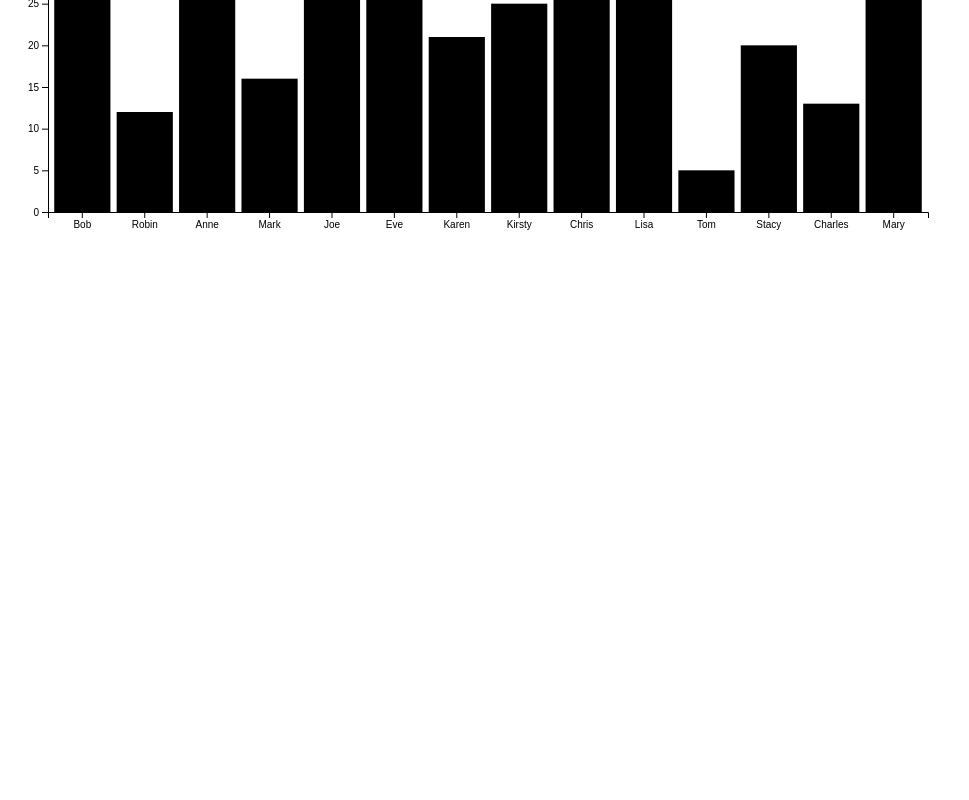
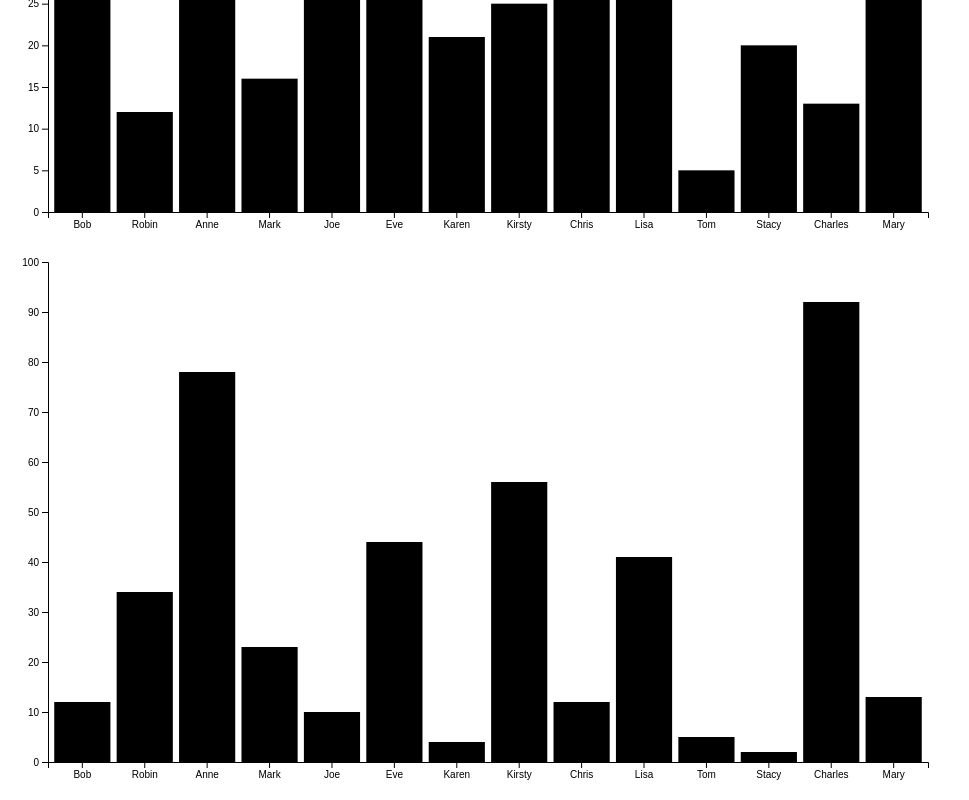
Before and after one commit to justin0022/d3-webpack, a website built with webpack: page src/index.html in a window 1280 px wide. Shown: the part 316-1116 px from the top of the page, without its empty margins (0-969 px from the left). Before the commit the page ends 800 px from the top, so only its background shows below. Built offline with nearby package versions, Linux system fonts and the light colour scheme.

Commit message:
Added another chart, super trivial to add

```diff
--- a/src/index.html
+++ b/src/index.html
@@ -5,6 +5,7 @@
   <title>D3 Webpack Babel</title>
 </head>
 <body>
-    <div id="chart"></div>
+    <div id="chart1"></div>
+    <div id="chart2"></div>
 </body>
 </html>
--- a/src/index.js
+++ b/src/index.js
@@ -1,7 +1,7 @@
 import * as d3 from 'd3'
 import bar from './charts/bar'
 
-const data = [
+const data1 = [
   { name: 'Bob', age: 33 },
   { name: 'Robin', age: 12 },
   { name: 'Anne', age: 41 },
@@ -17,6 +17,24 @@ const data = [
   { name: 'Charles', age: 13 },
   { name: 'Mary', age: 29 }
 ]
+const data2 = [
+  { name: 'Bob', age: 12 },
+  { name: 'Robin', age: 34 },
+  { name: 'Anne', age: 78 },
+  { name: 'Mark', age: 23 },
+  { name: 'Joe', age: 10 },
+  { name: 'Eve', age: 44 },
+  { name: 'Karen', age: 4 },
+  { name: 'Kirsty', age: 56 },
+  { name: 'Chris', age: 12 },
+  { name: 'Lisa', age: 41 },
+  { name: 'Tom', age: 5 },
+  { name: 'Stacy', age: 2 },
+  { name: 'Charles', age: 92 },
+  { name: 'Mary', age: 13 }
+]
 
-const chart = document.getElementById('chart')
-chart.appendChild(bar({ data, width: 1000, height: 600, id: '#chart' }))
+const chart1 = document.getElementById('chart1')
+const chart2 = document.getElementById('chart2')
+chart1.appendChild(bar({ data: data1, width: 1000, height: 600, id: '#chart1' }))
+chart2.appendChild(bar({ data: data2, width: 1000, height: 600, id: '#chart2' }))
```
